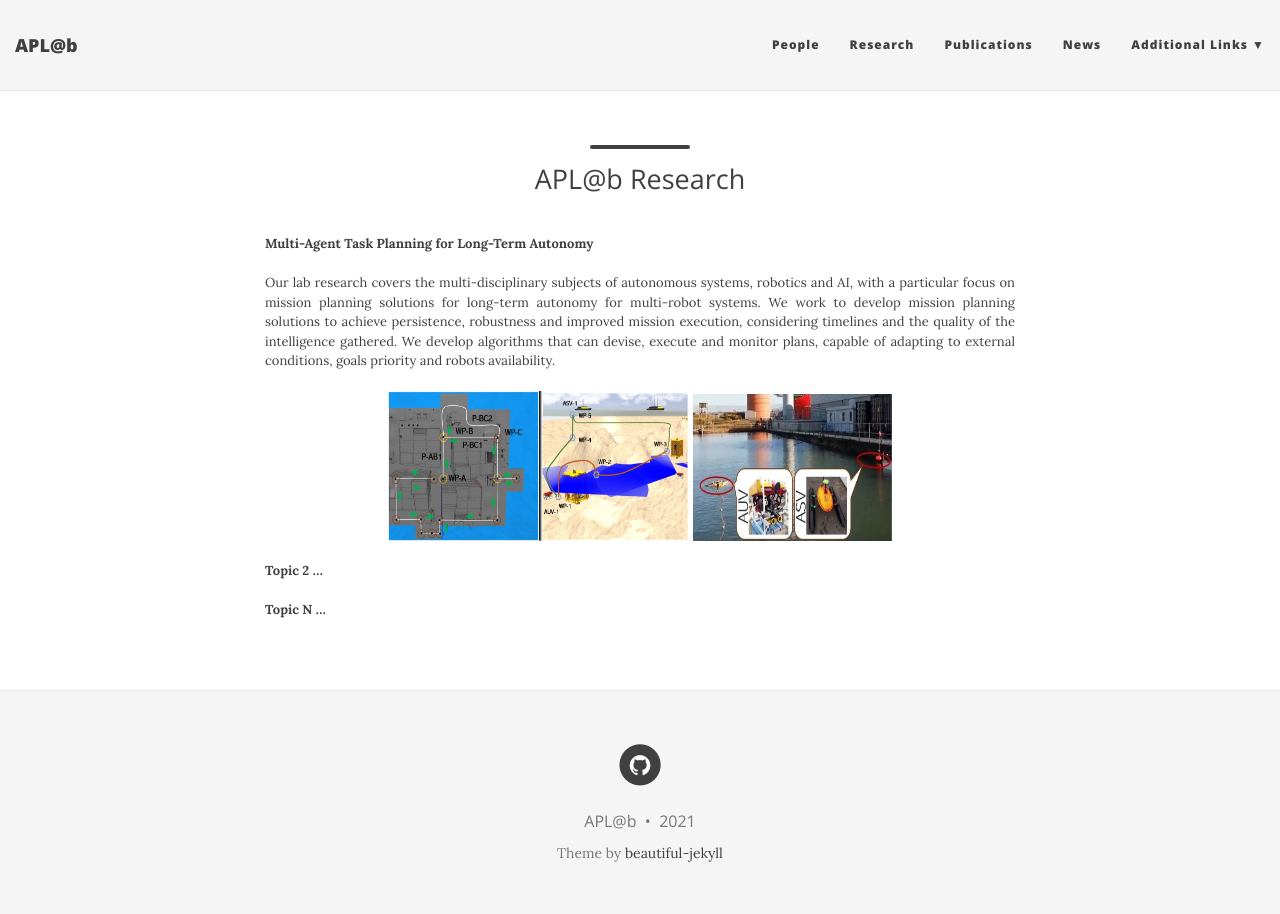
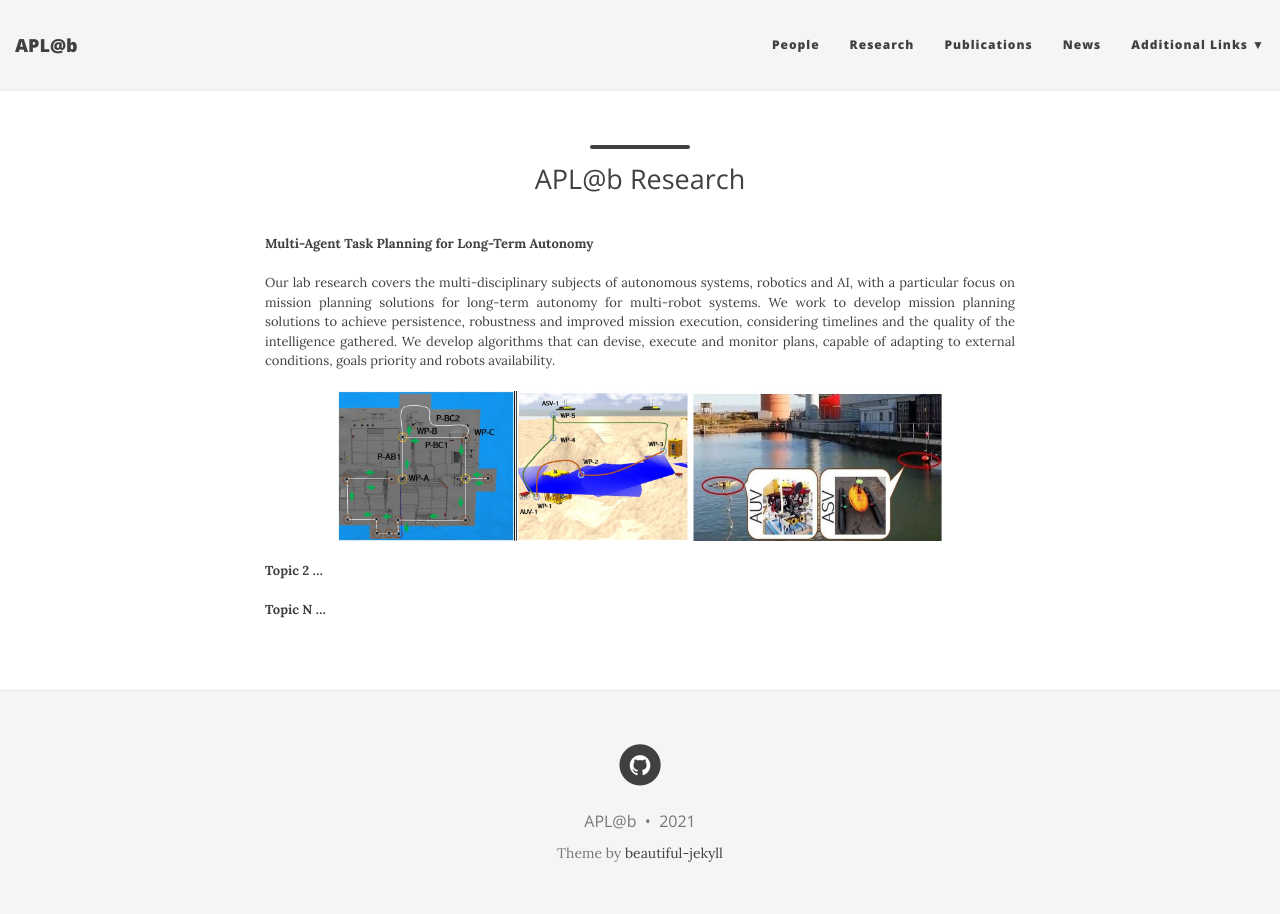
Before and after one commit to aplab2020/aplab2020.github.io, a Jekyll site: the page built from research.md, in a window 1280 px wide. Built offline with Jekyll 4.4.1, drawn with Linux system fonts in a browser that asks for light colours; nearby versions of some CDN libraries.

Commit message:
Update research.md

```diff
--- a/research.md
+++ b/research.md
@@ -11,7 +11,7 @@ show-avatar: false
 Our lab research covers the multi-disciplinary subjects of autonomous systems, robotics and AI, with a particular focus on mission planning solutions for long-term autonomy for multi-robot systems. We work to develop mission planning solutions  to achieve persistence, robustness and improved mission execution, considering timelines and the quality of the intelligence gathered. We develop algorithms that can devise, execute and monitor plans, capable of adapting to external conditions, goals priority and robots availability.
 </p>
 
-<p align="center"> <img src="/img/topic1.jpg" align="center" width="300" height="150">  <img src="/img/topic12.jpg" align="center" width="200" height="150"></p>
+<p align="center"> <img src="/img/topic1.jpg" align="center" width="350" height="150">  <img src="/img/topic12.jpg" align="center" width="250" height="150"></p>
 
 **Topic 2 ...**
 
```
